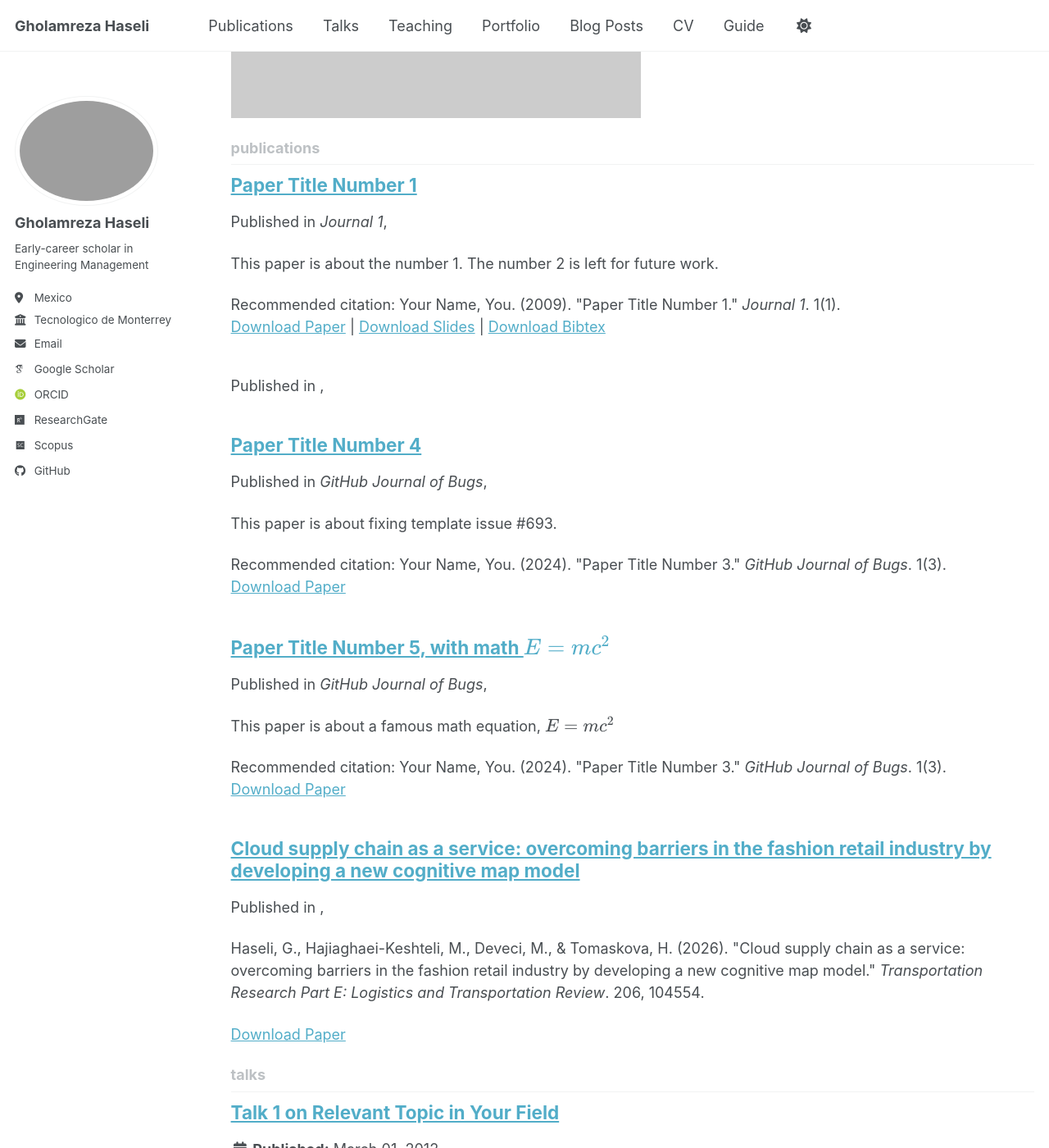
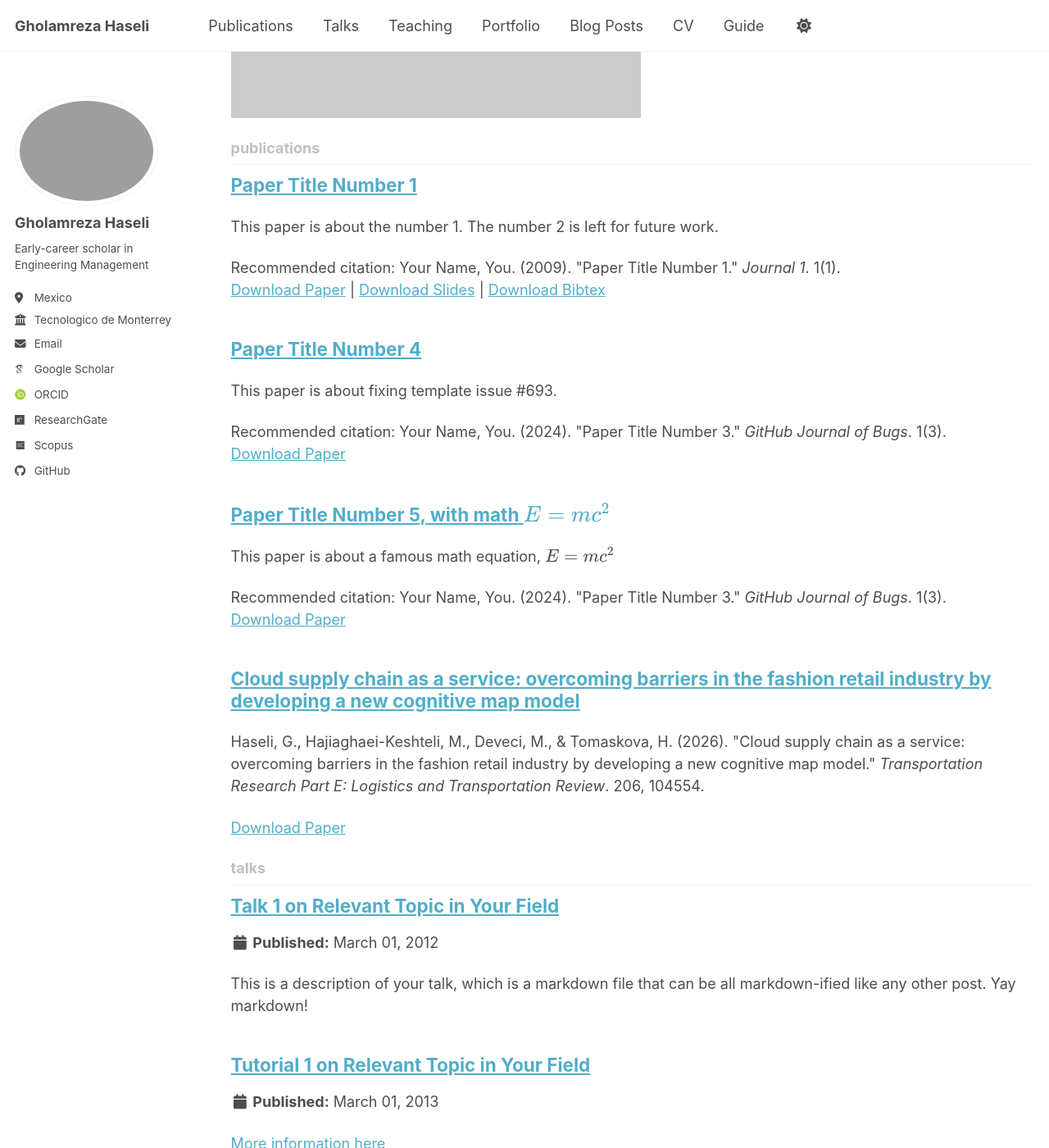
Before and after one commit to Gholamreza-Haseli/Gholamreza-Haseli.github.io, a Jekyll site: the page built from _pages/collection-archive.html, in a window 1280 px wide and 1400 px high, scrolled down 941 px. Shown: the whole window at 82% size. Built offline with Jekyll 4.4.1, drawn with Linux system fonts in a browser that asks for light colours; some web fonts are replaced; a script bundle is joined from its source files by our own code; library files that are not in the unit come from our copies.

Commit message:
Update archive-single.html

```diff
--- a/_includes/archive-single.html
+++ b/_includes/archive-single.html
@@ -41,7 +41,7 @@
         {% if post.collection == 'teaching' %}
           <p> {{ post.type }}, <i>{{ post.venue }}</i>,</p>
         {% elsif post.collection == 'publications' %}
-          <p>Published in <i>{{ post.venue }}</i>,</p>
+          <p> </p>
         {% elsif post.date %}
          <p class="page__date"><strong><i class="fa fa-fw fa-calendar" aria-hidden="true"></i> {{ site.data.ui-text[site.locale].date_label | default: "Published:" }}</strong> <time datetime="{{ post.date | default: "1900-01-01" | date_to_xmlschema }}">{{ post.date | default: "" | date: "%B %d, %Y" }}</time></p>
         {% endif %}
```
